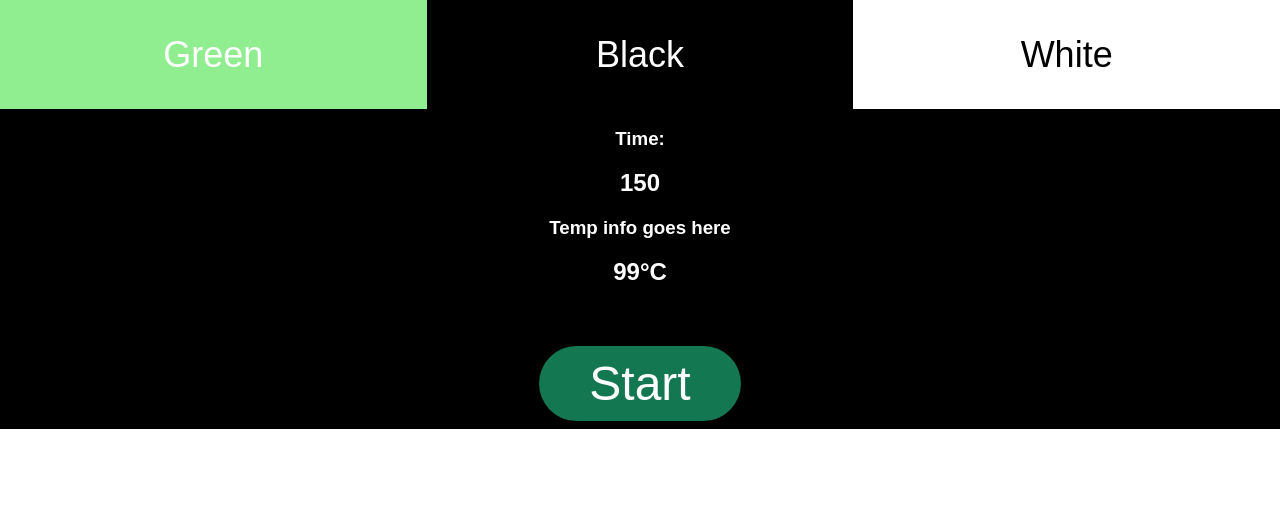
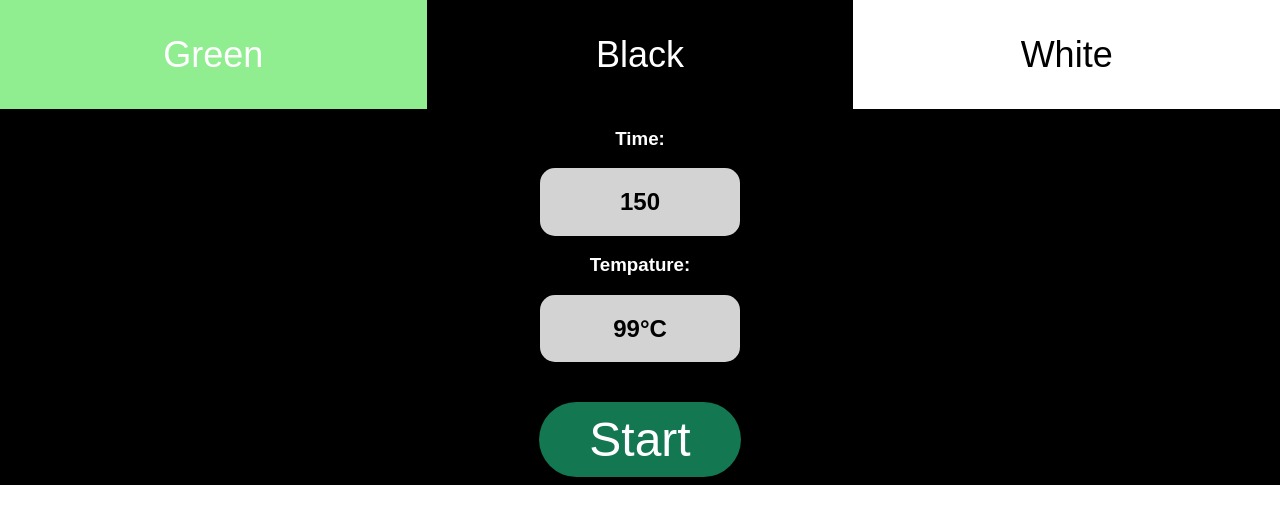
Before and after one commit to mprostakk/tea-timer, a React (Create React App) app: page / in a window 1280 px wide. Shown: the top 524 px of the page. Built offline with nearby package versions, Linux system fonts and the light colour scheme.

Commit message:
fixed more

```diff
--- a/src/components/TempInfo.js
+++ b/src/components/TempInfo.js
@@ -3,8 +3,8 @@ import React from 'react';
 const TempInfo = ({temp}) => {
   return (
     <div>
-      <h3>Temp info goes here</h3>
-      <h2>{temp}</h2>
+      <h3>Tempature:</h3>
+      <h2 className = "info">{temp}</h2>
     </div>
 
   )
--- a/src/components/TimeInfo.js
+++ b/src/components/TimeInfo.js
@@ -4,7 +4,7 @@ const TimeInfo = ({time}) => {
   return (
     <div>
       <h3>Time:</h3>
-      <h2>{time}</h2>
+      <h2 className="info">{time}</h2>
     </div>
   )
 }
--- a/src/components/Timer.js
+++ b/src/components/Timer.js
@@ -34,7 +34,7 @@ class Timer extends Component {
 
   render () {
     return (
-      <div>
+      <div className="db">
         <TimeInfo time={teainfo[this.props.selected].time}/>
         <TempInfo temp={teainfo[this.props.selected].temp}/>
         <Start ifon={this.changeButton} name = {this.giveName()}/>
--- a/src/containers/App.css
+++ b/src/containers/App.css
@@ -25,3 +25,12 @@
 #Green {
   background: lightgreen;
 }
+
+.info {
+  color: black;
+  margin: auto;
+  padding: 20px 0;
+  width: 200px;
+  border-radius: 15px;
+  background: lightgrey;
+}
```
